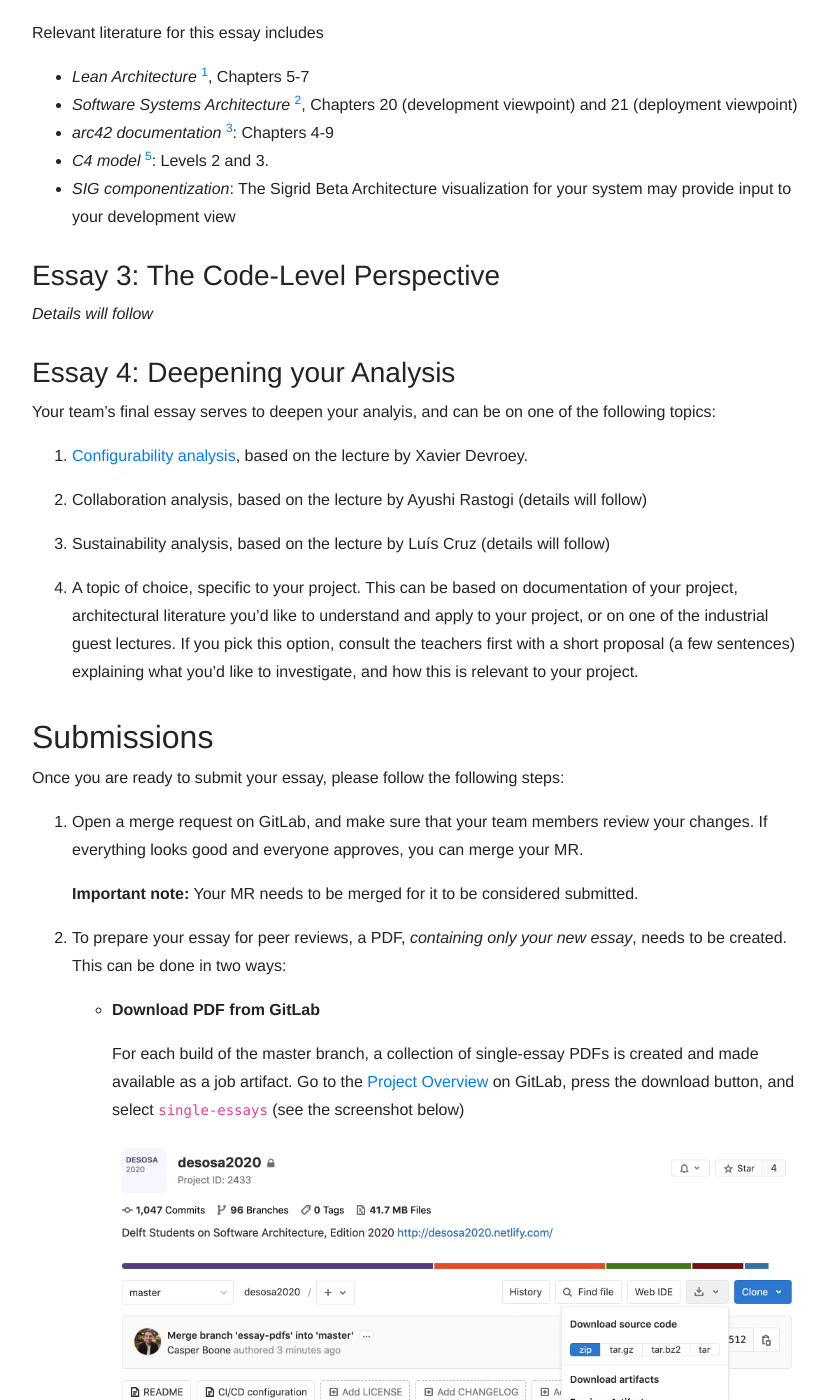
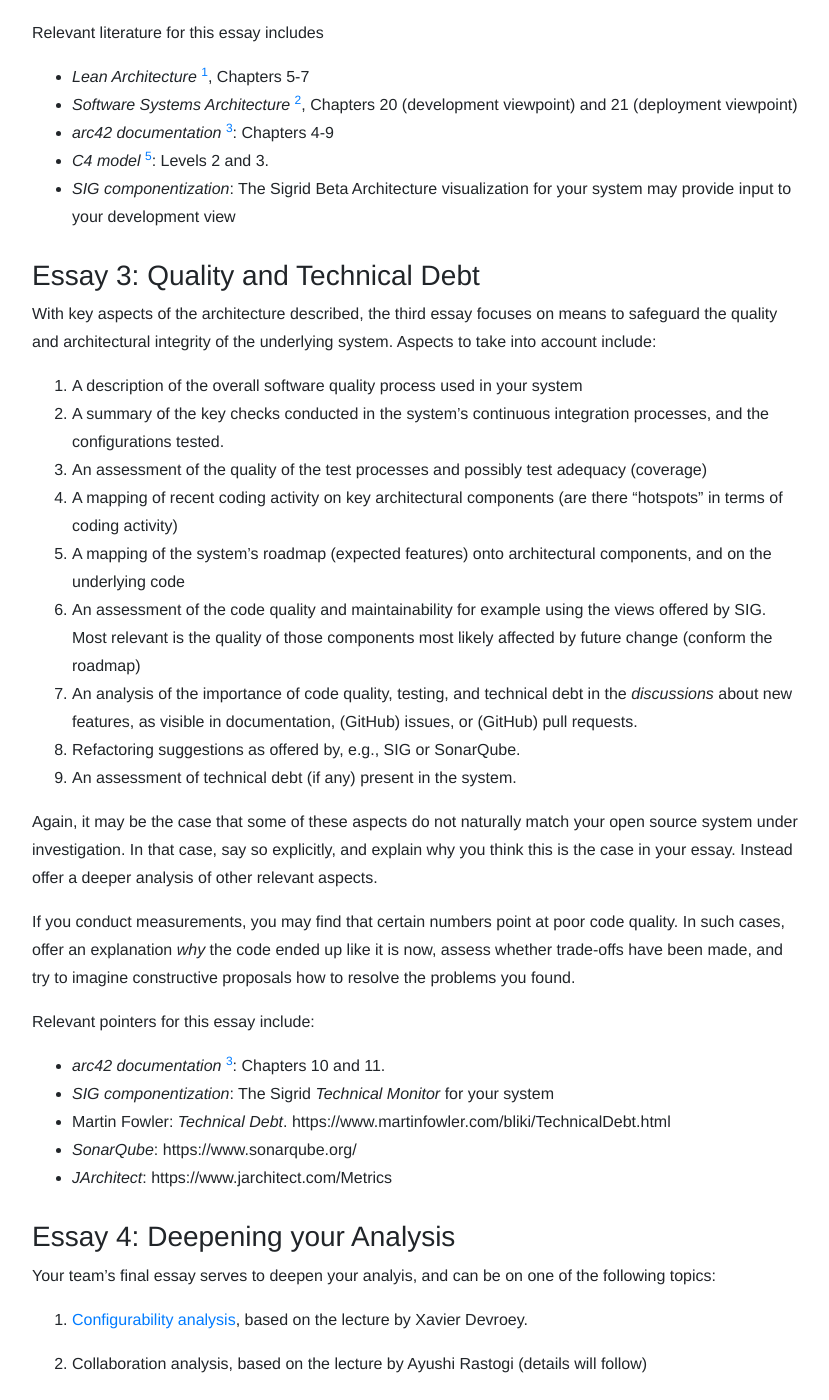
Before and after one commit to SERG-Delft/delftswa, a Jekyll site: the page built from 2020/assignment.md, in a window 1280 px wide and 1400 px high, scrolled down 4416 px. Shown: the whole window, without its empty margins (224-1053 px from the left). Built offline with Jekyll 4.4.1, drawn with Linux system fonts in a browser that asks for light colours.

Commit message:
Add essay 3

```diff
--- a/2020/assignment.md
+++ b/2020/assignment.md
@@ -158,10 +158,36 @@ Relevant literature for this essay includes
 - _C4 model_ [^c4]: Levels 2 and 3.
 - _SIG componentization_: The Sigrid Beta Architecture visualization for your system may provide input to your development view
 
+<a id="quality"></a>
 
-### Essay 3: The Code-Level Perspective
+### Essay 3: Quality and Technical Debt
 
-_Details will follow_
+With key aspects of the architecture described, the third essay focuses on means to safeguard the quality and architectural integrity of the underlying system.
+Aspects to take into account include:
+
+1. A description of the overall software quality process used in your system
+2. A summary of the key checks conducted in the system's continuous integration processes, and the configurations tested.
+3. An assessment of the quality of the test processes and possibly test adequacy (coverage)
+4. A mapping of recent coding activity on key architectural components (are there "hotspots" in terms of coding activity)
+1. A mapping of the system's roadmap (expected features) onto architectural components, and on the underlying code
+1. An assessment of the code quality and maintainability for example using the views offered by SIG. Most relevant is the quality of those components most likely affected by future change (conform the roadmap)
+1. An analysis of the importance of code quality, testing, and technical debt in the _discussions_ about new features, as visible in documentation, (GitHub) issues, or (GitHub) pull requests.
+1. Refactoring suggestions as offered by, e.g., SIG or SonarQube.
+1. An assessment of technical debt (if any) present in the system.
+
+Again, it may be the case that some of these aspects do not naturally match your open source system under investigation. In that case, say so explicitly, and explain why you think this is the case in your essay. Instead offer a deeper analysis of other relevant aspects.
+
+If you conduct measurements, you may find that certain numbers point at poor code quality.
+In such cases, offer an explanation _why_ the code ended up like it is now,
+assess whether trade-offs have been made, and try to imagine constructive proposals how to resolve the problems you found.
+
+Relevant pointers for this essay include:
+
+- _arc42 documentation_ [^arc]: Chapters 10 and 11.
+- _SIG componentization_: The Sigrid _Technical Monitor_ for your system
+- Martin Fowler: _Technical Debt_. https://www.martinfowler.com/bliki/TechnicalDebt.html
+- _SonarQube_: https://www.sonarqube.org/
+- _JArchitect_: https://www.jarchitect.com/Metrics
 
 
 <a id="deepening"></a>
```
Also changed, not shown: 2020/index.md (+2 -2 lines).
